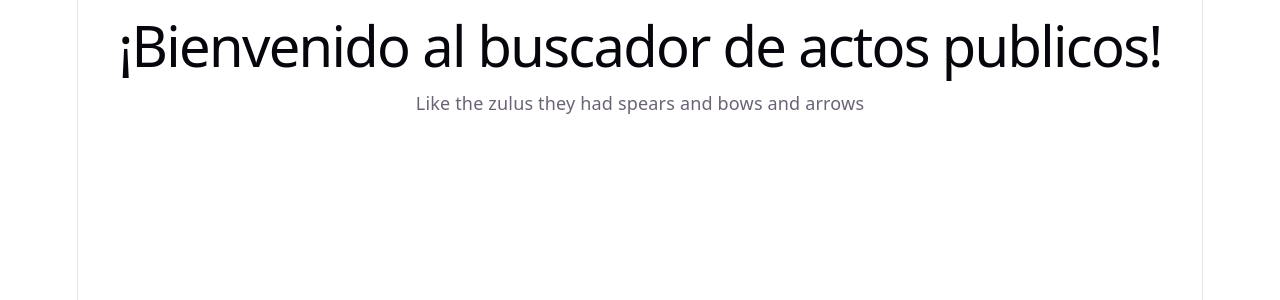
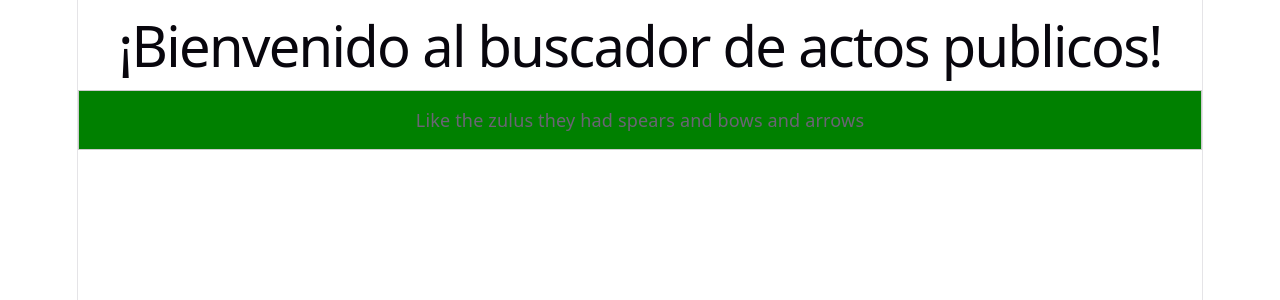
Before and after one commit to alexander5109/TalentoTechReact2026, a React (Vite) app in the folder MyApd/: page / in a window 1280 px wide. Shown: the top 300 px of the page. Built offline with nearby package versions, Linux system fonts and the light colour scheme.

Commit message:
children special property.

```diff
--- a/MyApd/src/App.jsx
+++ b/MyApd/src/App.jsx
@@ -1,4 +1,5 @@
 import Encabezado1 from './components/Encabezado1'
+import ContenidoEncuadrado from './components/ContenidoEncuadrado'
 import './App.css'
 
 function App() {
@@ -6,7 +7,10 @@ function App() {
   return (
     <div>
       <Encabezado1 content="¡Bienvenido al buscador de actos publicos!"> </Encabezado1>
+
+      <ContenidoEncuadrado>
       <p> Like the zulus they had spears and bows and arrows</p>
+      </ContenidoEncuadrado>
     </div>
   )
 }
--- /dev/null
+++ b/MyApd/src/components/ContenidoEncuadrado.jsx
@@ -0,0 +1,13 @@
+function ContenidoEncuadrado({children}) {
+
+	const estilo = {
+		border: "1px solid #ccc",
+		padding: "16px",
+		margin: "16px 0",
+		backgroundColor: "green"
+	}
+	return <div style={estilo}>{children} </div >
+}
+
+
+export default ContenidoEncuadrado;
```
